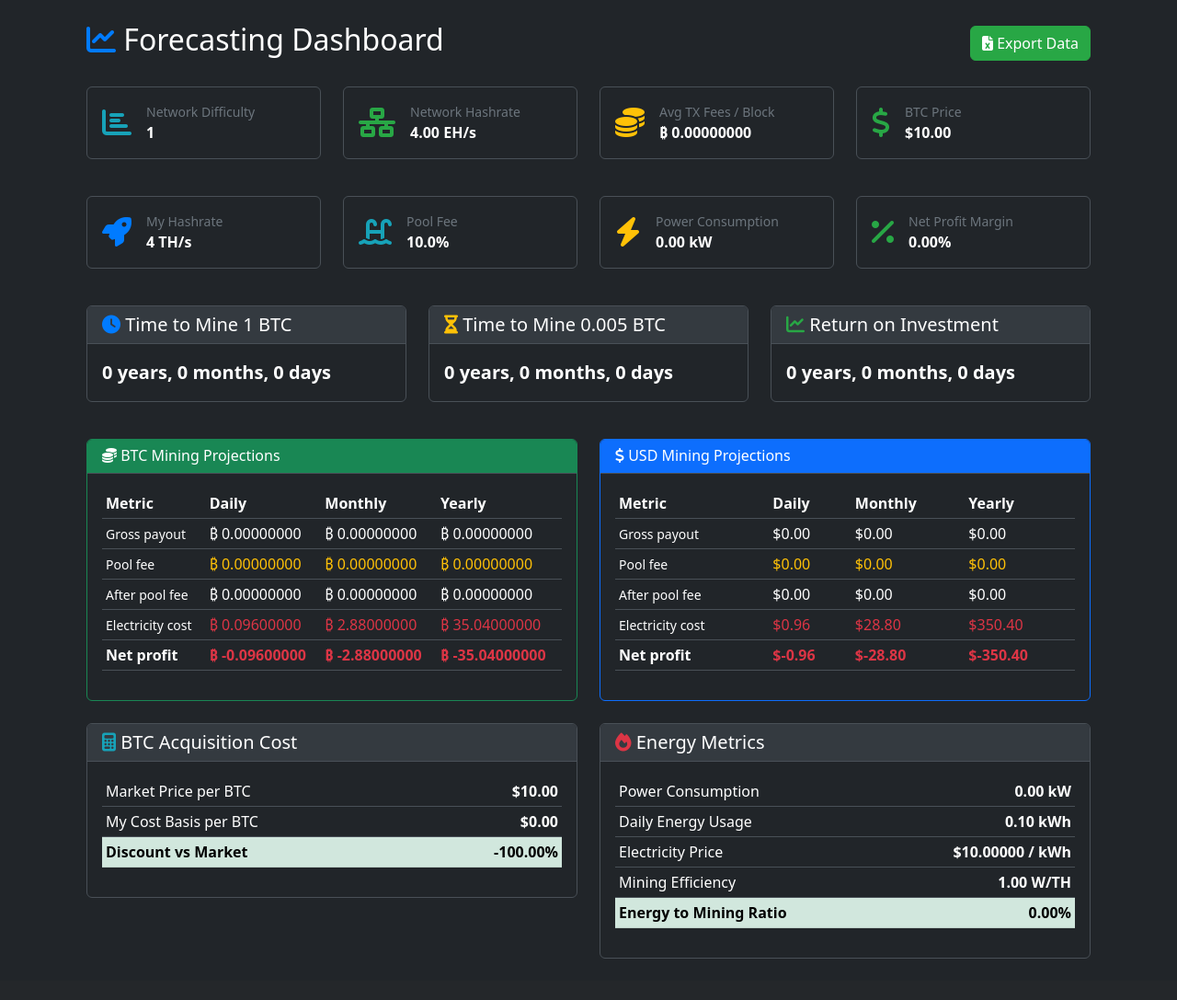
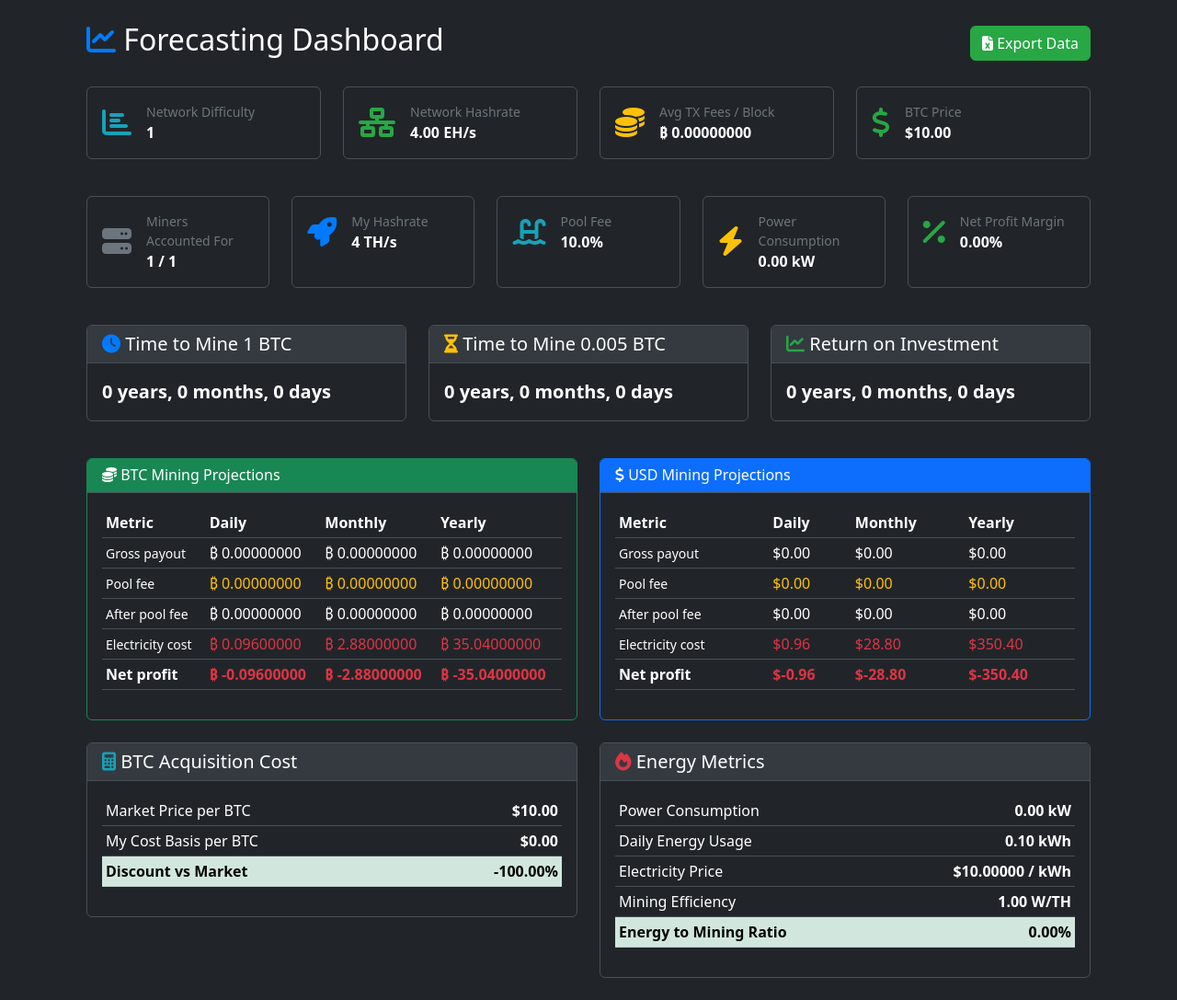
Before and after one commit to alexandre-pecorilla/Remote-Mining-Management-Platform, a Django app: page /dashboard/forecasting/ in a window 1280 px wide. Shown: the part 57-1144 px from the top of the page at 92% size. Before the commit the page ends 1099 px from the top, so only its background shows below. Run offline with Django 5.2, Linux system fonts and the light colour scheme; tables that the repository leaves empty hold one stand-in row (values such as "Sample post").

Commit message:
Fixed dashboards

```diff
--- a/mining/views.py
+++ b/mining/views.py
@@ -1480,7 +1480,7 @@ def export_overview_data(request):
     row += 1
 
     ws_summary.write(row, 0, 'Fleet Data')
-    ws_summary.write(row, 1, 'Total CAPEX')
+    ws_summary.write(row, 1, 'Total Hardware Cost')
     ws_summary.write(row, 2, float(total_capex))
     ws_summary.write(row, 3, 'USD')
     row += 1
@@ -2143,32 +2143,37 @@ def forecasting_dashboard(request):
     api_data = APIData.get_api_data()
     settings = Settings.get_settings()
 
-    # Get total hashrate (sum of all miners)
-    total_hashrate = Miner.objects.aggregate(total=Sum('hashrate'))['total'] or Decimal('0')
-
-    # Get miner count
-    miner_count = Miner.objects.count()
-
-    # Get total CAPEX (sum of all miner purchase prices)
-    total_capex = Miner.objects.aggregate(total=Sum('purchase_price'))['total'] or Decimal('0')
+    # Get miners with valid hashrate and power data (consistent with overview dashboard)
+    total_miner_count = Miner.objects.count()
+    miners = Miner.objects.filter(hashrate__isnull=False, power__isnull=False)
+
+    # Get total hashrate
+    total_hashrate = miners.aggregate(total=Sum('hashrate'))['total'] or Decimal('0')
+
+    # Get miner count (accounted for on dashboard)
+    miner_count = miners.count()
+
+    # Get total hardware cost (sum of miner purchase prices)
+    total_capex = miners.aggregate(total=Sum('purchase_price'))['total'] or Decimal('0')
 
     # Calculate hashrate weighted average efficiency
     hashrate_weighted_efficiency = Decimal('0')
     if total_hashrate > 0:
         total_weighted = Decimal('0')
-        for miner in Miner.objects.all():
-            if miner.hashrate and miner.efficiency:
-                total_weighted += miner.hashrate * miner.efficiency
+        for miner in miners.filter(efficiency__isnull=False):
+            total_weighted += miner.hashrate * miner.efficiency
         hashrate_weighted_efficiency = total_weighted / total_hashrate if total_weighted > 0 else Decimal('0')
 
-    # Calculate hashrate weighted average energy cost
+    # Calculate hashrate weighted average energy cost (denominator = only miners with energy prices)
     hashrate_weighted_energy_cost = Decimal('0')
     if total_hashrate > 0:
         total_weighted = Decimal('0')
-        for miner in Miner.objects.all():
-            if miner.hashrate and miner.platform and miner.platform.energy_price:
-                total_weighted += miner.hashrate * miner.platform.energy_price
-        hashrate_weighted_energy_cost = total_weighted / total_hashrate if total_weighted > 0 else Decimal('0')
+        total_hashrate_with_energy = Decimal('0')
+        for miner in miners.filter(platform__energy_price__isnull=False):
+            total_weighted += miner.hashrate * miner.platform.energy_price
+            total_hashrate_with_energy += miner.hashrate
+        if total_hashrate_with_energy > 0:
+            hashrate_weighted_energy_cost = total_weighted / total_hashrate_with_energy
 
     # Get data from API and settings
     network_difficulty = api_data.network_difficulty or 0
@@ -2180,23 +2185,21 @@ def forecasting_dashboard(request):
     efficiency_w_th = float(hashrate_weighted_efficiency)
     hardware_cost_usd = float(total_capex)
 
-    # Perform calculations (using the same logic as the Python script)
+    # Perform calculations using difficulty-based formula
     results = None
-    if total_hashrate > 0 and network_hashrate_ehs > 0 and btc_price_usd > 0:
+    if total_hashrate > 0 and network_difficulty > 0 and btc_price_usd > 0:
         # Convert hashrate to H/s
         miner_hashrate_hs = float(total_hashrate) * 1e12  # TH/s to H/s
 
-        # Use network hashrate directly from API data
-        network_hashrate_hs = network_hashrate_ehs * 1e18  # EH/s to H/s
-
-        # Calculate hashrate share
-        hashrate_share = miner_hashrate_hs / network_hashrate_hs
-        hashrate_share_percent = hashrate_share * 100
-
-        # Daily mining calculations
-        daily_blocks = 144
+        # Hashrate share for display purposes only
+        network_hashrate_hs = network_hashrate_ehs * 1e18 if network_hashrate_ehs > 0 else 0  # EH/s to H/s
+        hashrate_share_percent = (miner_hashrate_hs / network_hashrate_hs * 100) if network_hashrate_hs > 0 else 0
+
+        # Daily mining calculations using difficulty-based formula
+        # Expected blocks per day = (hashrate * 86400) / (difficulty * 2^32)
         block_reward = float(settings.block_reward) + avg_tx_fees
-        daily_btc_gross_before_fee = hashrate_share * daily_blocks * block_reward
+        expected_blocks_per_day = (miner_hashrate_hs * 86400) / (network_difficulty * 2**32)
+        daily_btc_gross_before_fee = expected_blocks_per_day * block_reward
         pool_fee_btc = daily_btc_gross_before_fee * (pool_fee / 100)
         daily_btc_after_fee = daily_btc_gross_before_fee - pool_fee_btc
 
@@ -2321,6 +2324,7 @@ def forecasting_dashboard(request):
         # Input parameters
         'total_hashrate': total_hashrate,
         'miner_count': miner_count,
+        'total_miner_count': total_miner_count,
         'network_difficulty': network_difficulty,
         'network_hashrate_ehs': network_hashrate_ehs,
         'avg_tx_fees': avg_tx_fees,
@@ -2348,32 +2352,37 @@ def export_forecasting_data(request):
     api_data = APIData.get_api_data()
     settings = Settings.get_settings()
 
-    # Get total hashrate (sum of all miners)
-    total_hashrate = Miner.objects.aggregate(total=Sum('hashrate'))['total'] or Decimal('0')
-
-    # Get miner count
-    miner_count = Miner.objects.count()
-
-    # Get total CAPEX (sum of all miners' purchase prices)
-    total_capex = Miner.objects.aggregate(total=Sum('purchase_price'))['total'] or Decimal('0')
-
-    # Calculate hashrate weighted efficiency
-    hashrate_weighted_efficiency = 0
+    # Get miners with valid hashrate and power data (consistent with overview dashboard)
+    total_miner_count = Miner.objects.count()
+    miners = Miner.objects.filter(hashrate__isnull=False, power__isnull=False)
+
+    # Get total hashrate
+    total_hashrate = miners.aggregate(total=Sum('hashrate'))['total'] or Decimal('0')
+
+    # Get miner count (accounted for on dashboard)
+    miner_count = miners.count()
+
+    # Get total hardware cost (sum of miner purchase prices)
+    total_capex = miners.aggregate(total=Sum('purchase_price'))['total'] or Decimal('0')
+
+    # Calculate hashrate weighted average efficiency
+    hashrate_weighted_efficiency = Decimal('0')
     if total_hashrate > 0:
-        efficiency_sum = 0
-        for miner in Miner.objects.filter(hashrate__isnull=False, efficiency__isnull=False):
-            efficiency_sum += float(miner.hashrate) * float(miner.efficiency)
-        if efficiency_sum > 0:
-            hashrate_weighted_efficiency = efficiency_sum / float(total_hashrate)
-
-    # Calculate weighted average energy cost
-    hashrate_weighted_energy_cost = 0
+        total_weighted = Decimal('0')
+        for miner in miners.filter(efficiency__isnull=False):
+            total_weighted += miner.hashrate * miner.efficiency
+        hashrate_weighted_efficiency = total_weighted / total_hashrate if total_weighted > 0 else Decimal('0')
+
+    # Calculate hashrate weighted average energy cost (denominator = only miners with energy prices)
+    hashrate_weighted_energy_cost = Decimal('0')
     if total_hashrate > 0:
-        energy_cost_sum = 0
-        for miner in Miner.objects.filter(hashrate__isnull=False, platform__energy_price__isnull=False):
-            energy_cost_sum += float(miner.hashrate) * float(miner.platform.energy_price)
-        if energy_cost_sum > 0:
-            hashrate_weighted_energy_cost = energy_cost_sum / float(total_hashrate)
+        total_weighted = Decimal('0')
+        total_hashrate_with_energy = Decimal('0')
+        for miner in miners.filter(platform__energy_price__isnull=False):
+            total_weighted += miner.hashrate * miner.platform.energy_price
+            total_hashrate_with_energy += miner.hashrate
+        if total_hashrate_with_energy > 0:
+            hashrate_weighted_energy_cost = total_weighted / total_hashrate_with_energy
 
     # Get data from API and settings
     network_difficulty = api_data.network_difficulty or 0
@@ -2392,25 +2401,23 @@ def export_forecasting_data(request):
     elif total_hashrate == 0:
         ws = wb.add_sheet('Error')
         ws.write(0, 0, 'Error: No miners with hashrate data available')
-    elif network_hashrate_ehs <= 0 or btc_price_usd <= 0:
+    elif network_difficulty <= 0 or btc_price_usd <= 0:
         ws = wb.add_sheet('Error')
-        ws.write(0, 0, 'Error: Invalid network or price data')
+        ws.write(0, 0, 'Error: Invalid network difficulty or price data')
     else:
         # EXACT SAME CALCULATIONS AS DASHBOARD
         # Convert hashrate to H/s
         miner_hashrate_hs = float(total_hashrate) * 1e12  # TH/s to H/s
 
-        # Use network hashrate directly from API data
-        network_hashrate_hs = network_hashrate_ehs * 1e18  # EH/s to H/s
-
-        # Calculate hashrate share
-        hashrate_share = miner_hashrate_hs / network_hashrate_hs
-        hashrate_share_percent = hashrate_share * 100
-
-        # Daily mining calculations
-        daily_blocks = 144
+        # Hashrate share for display purposes only
+        network_hashrate_hs = network_hashrate_ehs * 1e18 if network_hashrate_ehs > 0 else 0  # EH/s to H/s
+        hashrate_share_percent = (miner_hashrate_hs / network_hashrate_hs * 100) if network_hashrate_hs > 0 else 0
+
+        # Daily mining calculations using difficulty-based formula
+        # Expected blocks per day = (hashrate * 86400) / (difficulty * 2^32)
         block_reward = float(settings.block_reward) + avg_tx_fees
-        daily_btc_gross_before_fee = hashrate_share * daily_blocks * block_reward
+        expected_blocks_per_day = (miner_hashrate_hs * 86400) / (network_difficulty * 2**32)
+        daily_btc_gross_before_fee = expected_blocks_per_day * block_reward
         pool_fee_btc = daily_btc_gross_before_fee * (pool_fee / 100)
         daily_btc_after_fee = daily_btc_gross_before_fee - pool_fee_btc
 
@@ -2516,6 +2523,12 @@ def export_forecasting_data(request):
 
         # My Fleet Overview
         ws_summary.write(row, 0, 'My Fleet Overview')
+        ws_summary.write(row, 1, 'Miners Accounted For')
+        ws_summary.write(row, 2, miner_count)
+        ws_summary.write(row, 3, f'of {total_miner_count}')
+        row += 1
+
+        ws_summary.write(row, 0, 'My Fleet Overview')
         ws_summary.write(row, 1, 'My Hashrate')
         ws_summary.write(row, 2, float(total_hashrate))
         ws_summary.write(row, 3, 'TH/s')
--- a/templates/mining/forecasting_dashboard.html
+++ b/templates/mining/forecasting_dashboard.html
@@ -91,7 +91,22 @@
 
     <!-- My Fleet Overview -->
     <div class="row mb-4">
-        <div class="col-lg-3 col-md-6 mb-3">
+        <div class="col-lg col-md-6 mb-3">
+            <div class="card h-100">
+                <div class="card-body">
+                    <div class="d-flex align-items-center">
+                        <div class="flex-shrink-0">
+                            <i class="fas fa-server fa-2x text-secondary"></i>
+                        </div>
+                        <div class="flex-grow-1 ms-3">
+                            <div class="small text-muted">Miners Accounted For</div>
+                            <div class="fw-bold">{{ miner_count }} / {{ total_miner_count }}</div>
+                        </div>
+                    </div>
+                </div>
+            </div>
+        </div>
+        <div class="col-lg col-md-6 mb-3">
             <div class="card h-100">
                 <div class="card-body">
                     <div class="d-flex align-items-center">
@@ -106,7 +121,7 @@
                 </div>
             </div>
         </div>
-        <div class="col-lg-3 col-md-6 mb-3">
+        <div class="col-lg col-md-6 mb-3">
             <div class="card h-100">
                 <div class="card-body">
                     <div class="d-flex align-items-center">
@@ -121,7 +136,7 @@
                 </div>
             </div>
         </div>
-        <div class="col-lg-3 col-md-6 mb-3">
+        <div class="col-lg col-md-6 mb-3">
             <div class="card h-100">
                 <div class="card-body">
                     <div class="d-flex align-items-center">
@@ -136,7 +151,7 @@
                 </div>
             </div>
         </div>
-        <div class="col-lg-3 col-md-6 mb-3">
+        <div class="col-lg col-md-6 mb-3">
             <div class="card h-100">
                 <div class="card-body">
                     <div class="d-flex align-items-center">
--- a/templates/mining/overview_dashboard.html
+++ b/templates/mining/overview_dashboard.html
@@ -88,7 +88,7 @@
                     <div class="col-lg-3 col-md-6 mb-3">
                         <div class="text-center">
                             <i class="fas fa-dollar-sign fa-2x text-success mb-2"></i>
-                            <h6 class="text-muted">Total CAPEX</h6>
+                            <h6 class="text-muted">Total Hardware Cost</h6>
                             <h4 class="text-success">${{ total_capex|floatformat:2|intcomma }}</h4>
                         </div>
                     </div>
```
